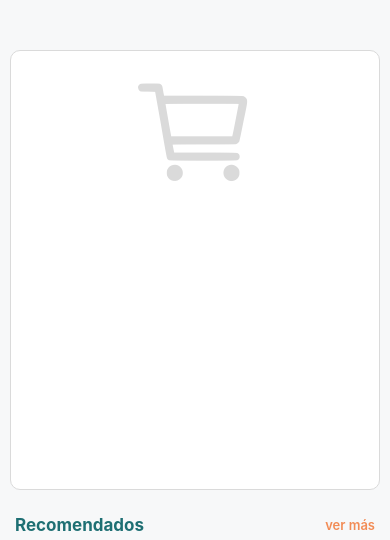
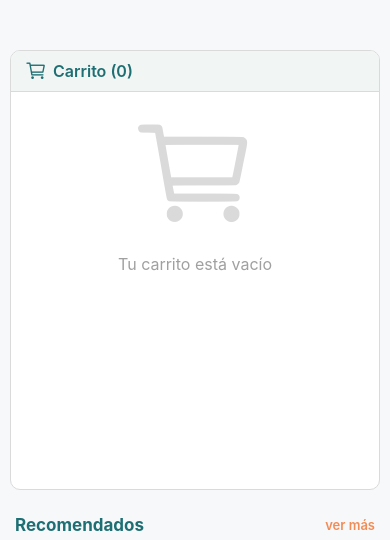
Before and after one commit to alexandervillarroel0078/proyecto1-ihc, a React Native app: screen /Carrito in a window 390 px wide. Shown: the top 540 px of the page. Built offline with nearby package versions, Linux system fonts and the light colour scheme.

Commit message:
ultimas actualizacion

```diff
--- a/components/carrito/CarritoLista.jsx
+++ b/components/carrito/CarritoLista.jsx
@@ -1,16 +1,213 @@
 
+// // // components/carrito/CarritoLista.jsx
+// // import { Ionicons } from "@expo/vector-icons";
+// // import { ScrollView, StyleSheet, View } from "react-native";
+// // import CarritoItem from "./CarritoItem";
+
+// // export default function CarritoLista({ productos, onEliminar }) {
+// //   return (
+// //     <View style={styles.container}>
+// //       <ScrollView
+// //         style={styles.scroll}
+// //         contentContainerStyle={styles.scrollContent}
+// //         showsVerticalScrollIndicator={true} // 🔹 muestra scroll visible
+// //       >
+// //         {productos.length > 0 ? (
+// //           productos.map((p) => (
+// //             <CarritoItem
+// //               key={p.id}
+// //               producto={p}
+// //               onEliminar={() => onEliminar(p.id)}
+// //             />
+// //           ))
+// //         ) : (
+// //           <View style={styles.empty}>
+// //             <Ionicons name="cart-outline" size={130} color="#DADADA" />
+// //           </View>
+// //         )}
+// //       </ScrollView>
+// //     </View>
+// //   );
+// // }
+
+// // const styles = StyleSheet.create({
+// //   container: {
+// //     height: 440, // 🔹 cuadro fijo con borde
+// //     borderWidth: 1.5,
+// //     borderColor: "#DADADA",
+// //     borderRadius: 10,
+// //     marginHorizontal: 10,
+// //     marginBottom: 15,
+// //     marginTop: 40,
+// //     backgroundColor: "#fff",
+// //   },
+// //   scroll: {
+// //     paddingHorizontal: 10,
+// //   },
+// //   scrollContent: {
+// //     paddingVertical: 10,
+// //   },
+// //   empty: {
+// //     alignItems: "center",
+// //     justifyContent: "center",
+// //     height: "100%",
+// //   },
+// // });
+// // components/carrito/CarritoLista.jsx
+// import { Ionicons } from "@expo/vector-icons";
+// import { ScrollView, StyleSheet, Text, TouchableOpacity, View } from "react-native";
+// import CarritoItem from "./CarritoItem";
+
+// export default function CarritoLista({ productos, onEliminar, onVaciar }) {
+//   return (
+//     <View style={styles.container}>
+//       {/* 🔹 Barra interna arriba de la lista */}
+//       <View style={styles.barInside}>
+//         <View style={styles.leftSide}>
+//           <Ionicons name="cart-outline" size={22} color="#1E6F73" />
+//           <Text style={styles.barText}>Carrito ({productos.length})</Text>
+//         </View>
+
+//         {productos.length > 0 && (
+//           <TouchableOpacity style={styles.btnVaciar} onPress={onVaciar}>
+//             <Ionicons name="trash-outline" size={18} color="#fff" />
+//             <Text style={styles.vaciarText}>Vaciar</Text>
+//           </TouchableOpacity>
+//         )}
+//       </View>
+
+//       {/* 🔹 Lista de productos */}
+//       <ScrollView
+//         style={styles.scroll}
+//         contentContainerStyle={styles.scrollContent}
+//         showsVerticalScrollIndicator={true}
+//       >
+//         {productos.length > 0 ? (
+//           productos.map((p) => (
+//             <CarritoItem
+//               key={p.id}
+//               producto={p}
+//               onEliminar={() => onEliminar(p.id)}
+//             />
+//           ))
+//         ) : (
+//           <View style={styles.empty}>
+//             <Ionicons name="cart-outline" size={130} color="#DADADA" />
+//             <Text style={{ color: "#A0A0A0", marginTop: 10, fontSize: 16 }}>
+//               Tu carrito está vacío
+//             </Text>
+//           </View>
+//         )}
+//       </ScrollView>
+//     </View>
+//   );
+// }
+
+// const styles = StyleSheet.create({
+//   container: {
+//     height: 440, // 🔹 cuadro fijo con borde
+//     borderWidth: 1.5,
+//     borderColor: "#DADADA",
+//     borderRadius: 10,
+//     marginHorizontal: 10,
+//     marginBottom: 15,
+//     marginTop: 40,
+//     backgroundColor: "#fff",
+//     overflow: "hidden", // 🔹 para que la barra siga el borde del contenedor
+//   },
+
+//   // 🔸 Barra superior interna
+//   barInside: {
+//     flexDirection: "row",
+//     alignItems: "center",
+//     justifyContent: "space-between",
+//     backgroundColor: "#F1F5F4",
+//     paddingHorizontal: 14,
+//     paddingVertical: 8,
+//     borderBottomWidth: 1.5,
+//     borderColor: "#DADADA",
+//   },
+//   leftSide: {
+//     flexDirection: "row",
+//     alignItems: "center",
+//   },
+//   barText: {
+//     fontSize: 16,
+//     fontWeight: "600",
+//     color: "#1E6F73",
+//     marginLeft: 6,
+//   },
+//   btnVaciar: {
+//     flexDirection: "row",
+//     alignItems: "center",
+//     backgroundColor: "#1E6F73",
+//     paddingHorizontal: 10,
+//     paddingVertical: 6,
+//     borderRadius: 8,
+//   },
+//   vaciarText: {
+//     color: "#fff",
+//     fontSize: 14,
+//     fontWeight: "600",
+//     marginLeft: 4,
+//   },
+
+//   // 🔸 Scroll y contenido
+//   scroll: {
+//     paddingHorizontal: 10,
+//   },
+//   scrollContent: {
+//     paddingVertical: 10,
+//   },
+
+//   // 🔸 Estado vacío
+//   empty: {
+//     alignItems: "center",
+//     justifyContent: "center",
+//     height: "100%",
+//   },
+// });
 // components/carrito/CarritoLista.jsx
 import { Ionicons } from "@expo/vector-icons";
-import { ScrollView, StyleSheet, View } from "react-native";
+import { Alert, ScrollView, StyleSheet, Text, TouchableOpacity, View } from "react-native";
 import CarritoItem from "./CarritoItem";
 
-export default function CarritoLista({ productos, onEliminar }) {
+export default function CarritoLista({ productos, onEliminar, onVaciar }) {
+  // ⚙️ Confirmación antes de vaciar
+  const handleVaciar = () => {
+    if (productos.length === 0) return;
+    Alert.alert(
+      "Vaciar carrito",
+      "¿Seguro que deseas eliminar todos los productos?",
+      [
+        { text: "Cancelar", style: "cancel" },
+        { text: "Sí, vaciar", onPress: onVaciar },
+      ]
+    );
+  };
+
   return (
     <View style={styles.container}>
+      {/* 🔹 Barra superior interna */}
+      <View style={styles.barInside}>
+        <View style={styles.leftSide}>
+          <Ionicons name="cart-outline" size={22} color="#1E6F73" />
+          <Text style={styles.barText}>Carrito ({productos.length})</Text>
+        </View>
+
+        {productos.length > 0 && (
+          <TouchableOpacity style={styles.btnVaciar} onPress={handleVaciar}>
+            <Ionicons name="trash-outline" size={18} color="#fff" />
+            <Text style={styles.vaciarText}>Vaciar</Text>
+          </TouchableOpacity>
+        )}
+      </View>
+
+      {/* 🔹 Lista de productos */}
       <ScrollView
         style={styles.scroll}
         contentContainerStyle={styles.scrollContent}
-        showsVerticalScrollIndicator={true} // 🔹 muestra scroll visible
+        showsVerticalScrollIndicator={true}
       >
         {productos.length > 0 ? (
           productos.map((p) => (
@@ -23,6 +220,9 @@ export default function CarritoLista({ productos, onEliminar }) {
         ) : (
           <View style={styles.empty}>
             <Ionicons name="cart-outline" size={130} color="#DADADA" />
+            <Text style={{ color: "#A0A0A0", marginTop: 10, fontSize: 16 }}>
+              Tu carrito está vacío
+            </Text>
           </View>
         )}
       </ScrollView>
@@ -32,7 +232,7 @@ export default function CarritoLista({ productos, onEliminar }) {
 
 const styles = StyleSheet.create({
   container: {
-    height: 440, // 🔹 cuadro fijo con borde
+    height: 440,
     borderWidth: 1.5,
     borderColor: "#DADADA",
     borderRadius: 10,
@@ -40,6 +240,42 @@ const styles = StyleSheet.create({
     marginBottom: 15,
     marginTop: 40,
     backgroundColor: "#fff",
+    overflow: "hidden",
+  },
+
+  barInside: {
+    flexDirection: "row",
+    alignItems: "center",
+    justifyContent: "space-between",
+    backgroundColor: "#F1F5F4",
+    paddingHorizontal: 14,
+    paddingVertical: 8,
+    borderBottomWidth: 1.5,
+    borderColor: "#DADADA",
+  },
+  leftSide: {
+    flexDirection: "row",
+    alignItems: "center",
+  },
+  barText: {
+    fontSize: 16,
+    fontWeight: "600",
+    color: "#1E6F73",
+    marginLeft: 6,
+  },
+  btnVaciar: {
+    flexDirection: "row",
+    alignItems: "center",
+    backgroundColor: "#1E6F73",
+    paddingHorizontal: 10,
+    paddingVertical: 6,
+    borderRadius: 8,
+  },
+  vaciarText: {
+    color: "#fff",
+    fontSize: 14,
+    fontWeight: "600",
+    marginLeft: 4,
   },
   scroll: {
     paddingHorizontal: 10,
--- a/components/carrito/CarritoResumen.jsx
+++ b/components/carrito/CarritoResumen.jsx
@@ -48,7 +48,9 @@ export default function CarritoResumen({ productos }) {
 
   return (
     <View style={styles.fixedContainer}>
+
       <View style={styles.container}>
+
         <View style={styles.totalBox}>
           <Text style={styles.totalInline}>
             Total: <Text style={styles.totalAmount}>Bs. {total.toFixed(2)}</Text>
--- a/components/common/Header.jsx
+++ b/components/common/Header.jsx
@@ -21,7 +21,23 @@ export default function Header({
   const [showNoti, setShowNoti] = useState(false);
   const fadeAnim = useRef(new Animated.Value(0)).current; // 🔹 animador de opacidad
 
-  const onCartPress = () => navigation.navigate("ConfirmarPedido");
+ const onCartPress = () => {
+  // Verificar contexto de navegación
+  const parentNav = navigation.getParent();
+
+  console.log("🧭 Navigation actual:", navigation.getState());
+  console.log("🧭 Parent navigation:", parentNav ? parentNav.getState() : "❌ No hay parent navigator");
+
+  if (parentNav) {
+    console.log("➡️ Navegando vía parentNav hacia: Tabs → Pedidos");
+    parentNav.navigate("Tabs", { screen: "Pedidos" });
+  } else {
+    console.log("➡️ Navegando directamente hacia: Pedidos");
+    navigation.navigate("Pedidos");
+  }
+};
+
+
   const toggleNotifications = () => setShowNoti(!showNoti);
 
   useEffect(() => {
--- a/screens/CarritoScreen.js
+++ b/screens/CarritoScreen.js
@@ -127,13 +127,15 @@ export default function CarritoScreen() {
   }, [carrito]);
 
   return (
+
     <View style={styles.container}>
+
       <CarritoLista
         productos={carrito}
         onEliminar={eliminarProducto}
+        onVaciar={vaciarCarrito}
         onCantidadChange={actualizarCantidad}
       />
-
       <CarritoResumen productos={carrito} resumen={resumen} />
 
       <ProductList
--- a/screens/LoginScreen.js
+++ b/screens/LoginScreen.js
@@ -20,30 +20,30 @@ export default function LoginScreen({ navigation }) {
   const [password, setPassword] = useState("");
   const { login } = useUser();
 
+   const handleLogin = () => {
+     const user = users.find(
+       (u) => u.correo === correo.trim() && u.password === password.trim()
+     );
+
+     if (user) {
+       login(user);
+     } else {
+       Alert.alert("Error", "Correo o contraseña incorrectos");
+     }
+   };
   // const handleLogin = () => {
   //   const user = users.find(
   //     (u) => u.correo === correo.trim() && u.password === password.trim()
   //   );
 
-  //   if (user) {
-  //     login(user);
+  //   // Si encuentra usuario o si los campos están vacíos, entra igual
+  //   if (user || (correo === "" && password === "")) {
+  //     const usuario = user || { nombre: "Invitado", correo: "invitado@pide.com" };
+  //     login(usuario);
   //   } else {
   //     Alert.alert("Error", "Correo o contraseña incorrectos");
   //   }
   // };
-  const handleLogin = () => {
-    const user = users.find(
-      (u) => u.correo === correo.trim() && u.password === password.trim()
-    );
-
-    // Si encuentra usuario o si los campos están vacíos, entra igual
-    if (user || (correo === "" && password === "")) {
-      const usuario = user || { nombre: "Invitado", correo: "invitado@pide.com" };
-      login(usuario);
-    } else {
-      Alert.alert("Error", "Correo o contraseña incorrectos");
-    }
-  };
   return (
     <View style={styles.container}>
       {/* 🟧 Encabezado */}
```
Also changed, not shown: components/carrito/CarritoHeader.jsx (added, +76 -0 lines).
